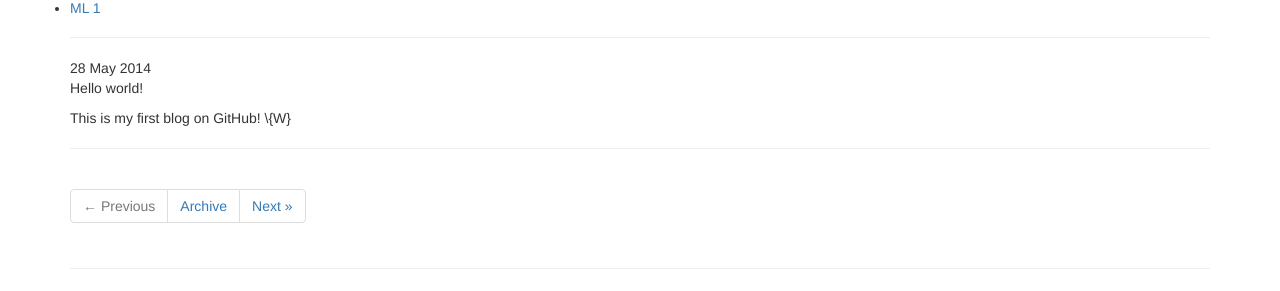
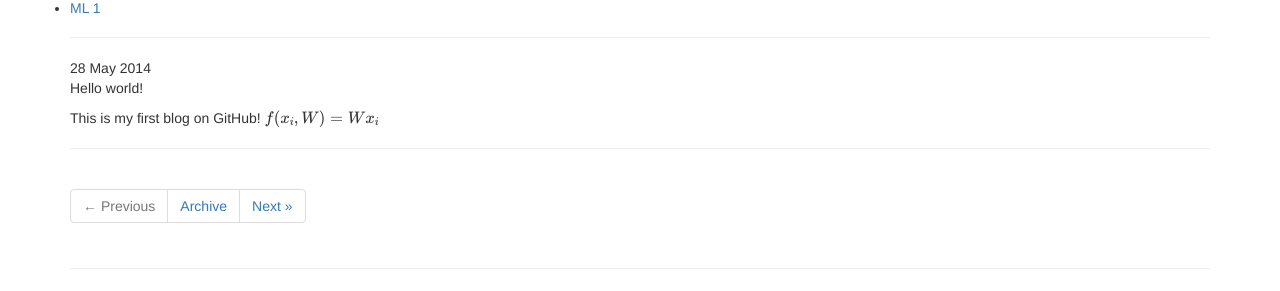
Before and after one commit to xgk/xgk.github.io, a Jekyll site: the page built from _posts/2014-05-28-page-one.md, in a window 1280 px wide. Shown: the part 254-545 px from the top of the page. Built offline with Jekyll 4.4.1, drawn with Linux system fonts in a browser that asks for light colours; nearby versions of some CDN libraries; library files that are not in the unit come from our copies; formulas are drawn with MathJax 3; comment, search, counter and statistics services are not loaded.

Commit message:
Update 2014-05-28-page-one.md

```diff
--- a/_posts/2014-05-28-page-one.md
+++ b/_posts/2014-05-28-page-one.md
@@ -9,6 +9,6 @@ tags: [ start, ML ]
 
 Hello world!
 
-This is my first blog on GitHub! \\{W\}
+This is my first blog on GitHub! \\( f(x\_i, W) =  W x\_i \\)
 
 <!--more-->
```
